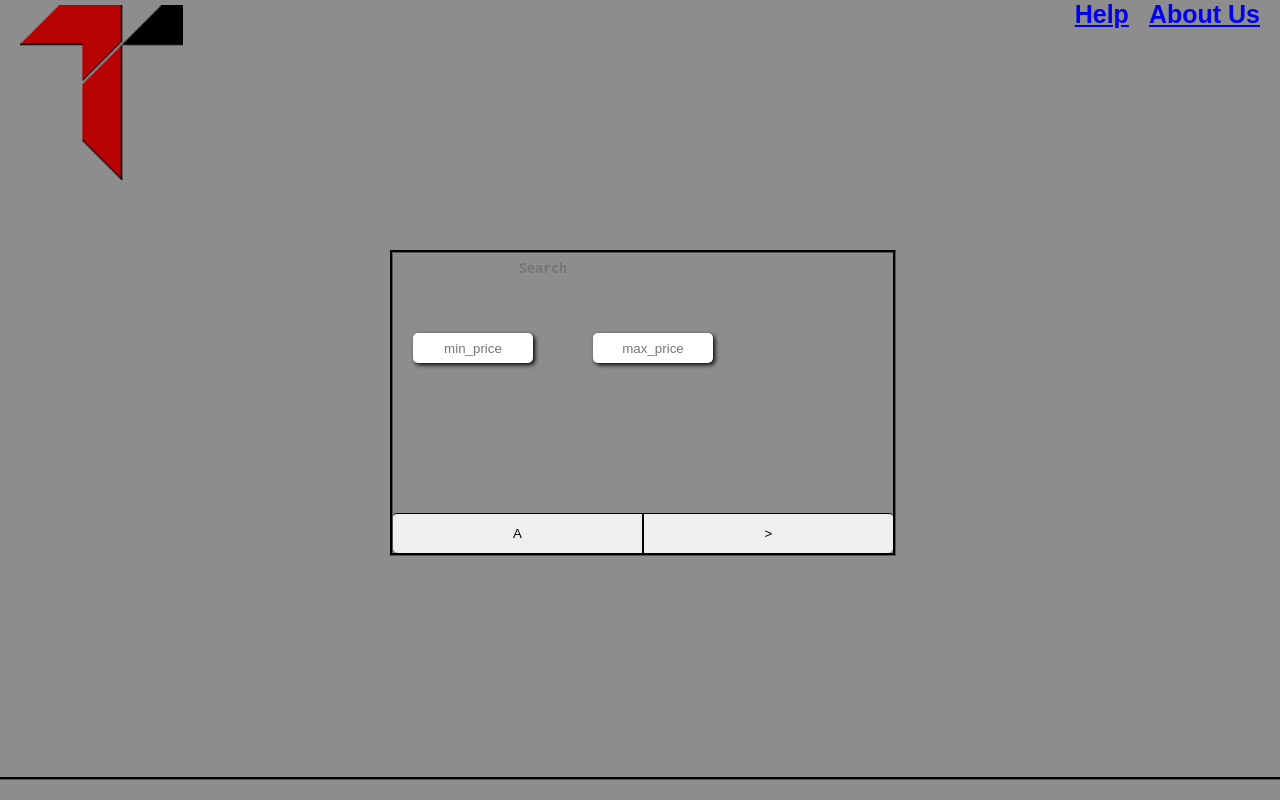
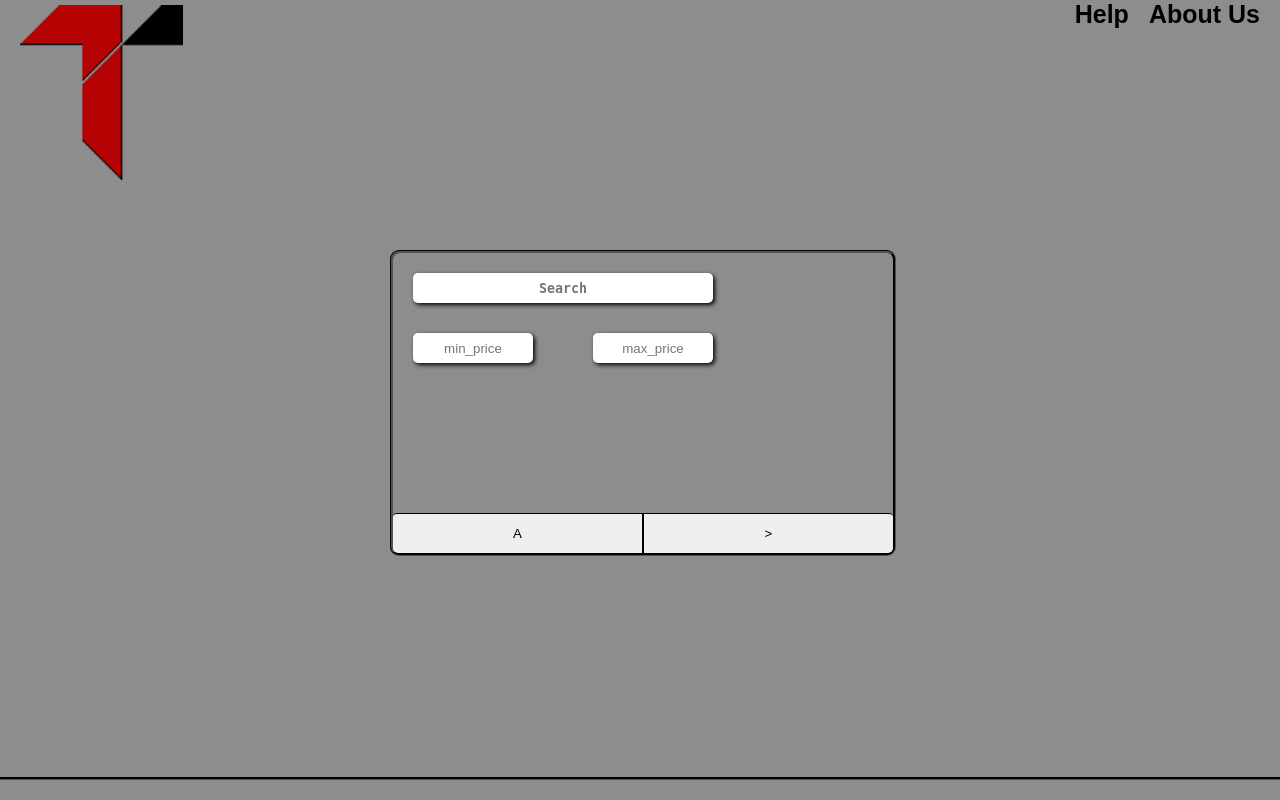
Before and after one commit to dbblTS/TecInASec_Web, a PHP site: page /HTMLtest/index.html in a window 1280 px wide. Run offline with PHP 8.4, Linux system fonts and the light colour scheme.

Commit message:
Visual Changes

```diff
--- a/HTMLtest/style.css
+++ b/HTMLtest/style.css
@@ -40,6 +40,8 @@ header a {
     font-family: fantasy;
     font-weight: bold;
     margin-right: 20px;
+    text-decoration: none;
+    color: #000000;
 }
 .main_form_container {
     width: 500px;
@@ -48,6 +50,7 @@ header a {
     background-color: #8D8D8D;
     position:fixed;
     top: 50%;
+    border-radius: 9px;
     left: 50%;
     margin-top: -150px;
     margin-left: -250px;
@@ -70,11 +73,13 @@ header a {
     width: 300px;
     height: 30px;
     position: absolute;
+    margin-left: 20px;
+    margin-top: 20px;
+    border-radius: 5px;
     float: left;
     font-weight: bold;
     font-family: monospace;
-    background-color: transparent;
-    color: #FFFFFF;
+    box-shadow: 2px 2px 4px #060606;
 }
 
 
```
